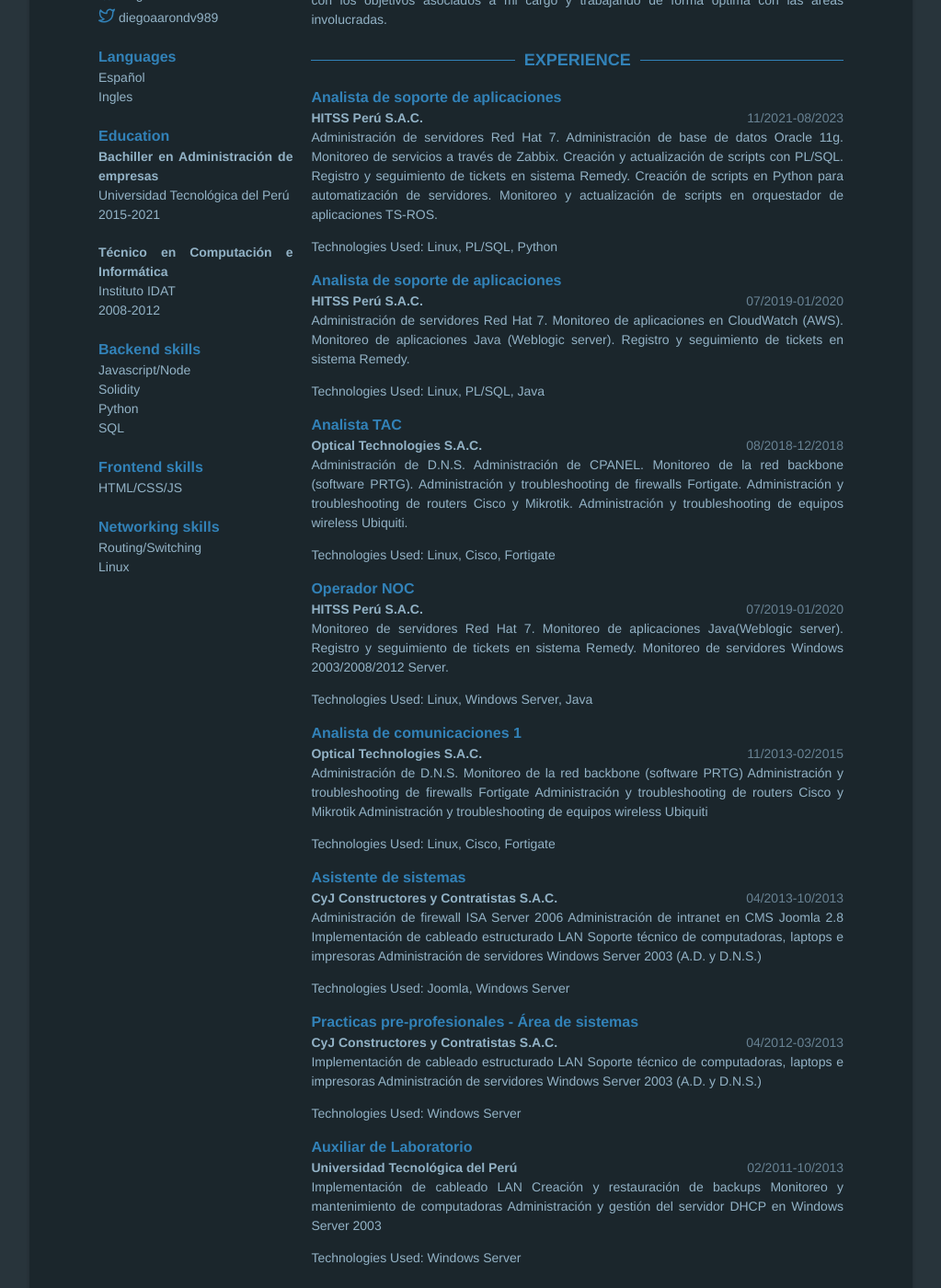
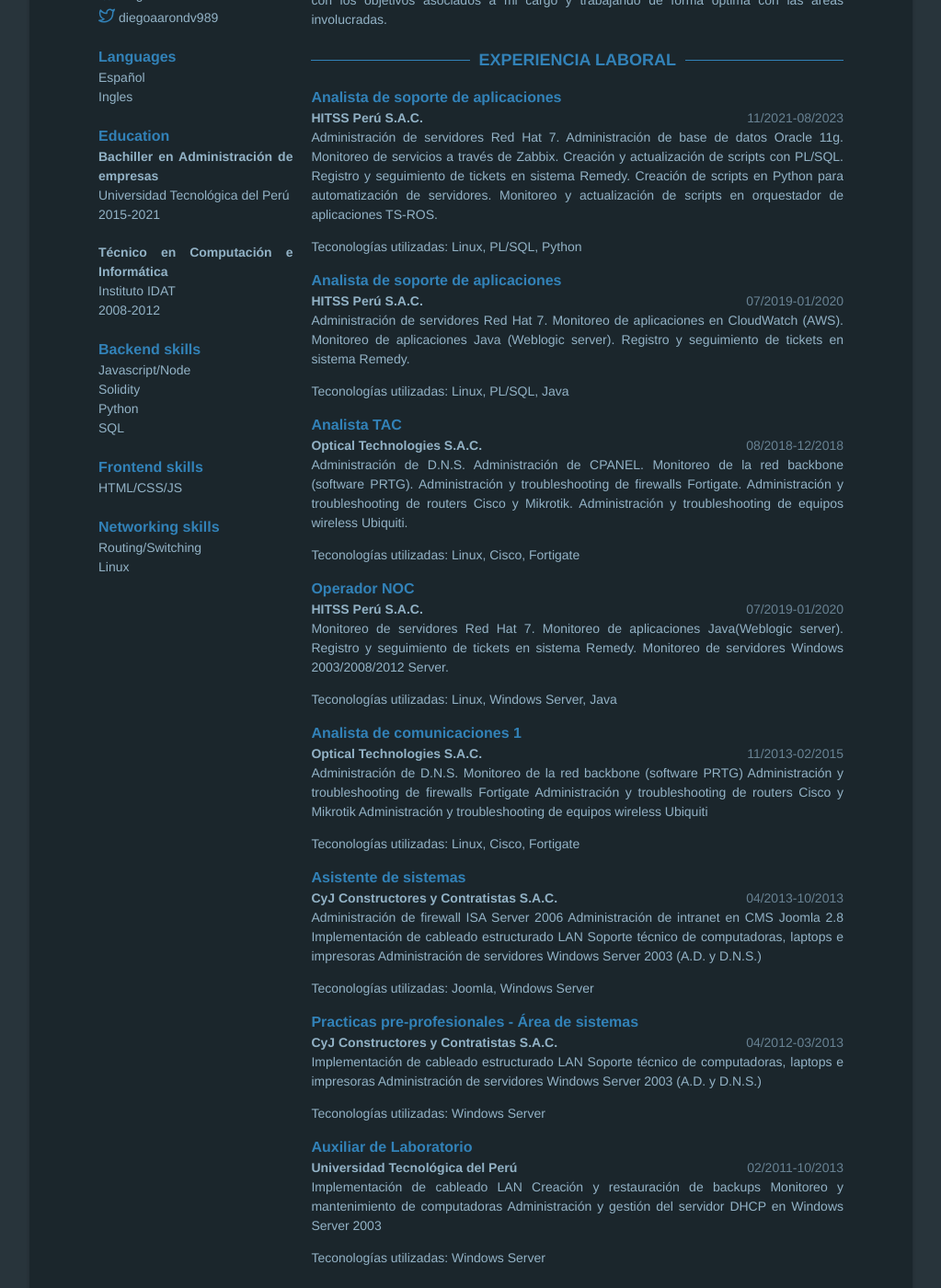
Before and after one commit to diegoaaron/cv, a Jekyll site: the page built from index.html, in a window 1280 px wide and 1400 px high, scrolled down 285 px. Shown: the whole window at 92% size, without its empty margins (128-1151 px from the left). Built offline with Jekyll 4.4.1, drawn with Linux system fonts in a browser that asks for light colours; some of the changed text lies outside the part shown.

Commit message:
update includes pages

```diff
--- a/_includes/career-profile.html
+++ b/_includes/career-profile.html
@@ -1,7 +1,7 @@
 {% assign profile = site.data.data.profile %}
 {% if profile %}
 <section class="career-profile">
-    <h2 class="title">Career Profile</h2>
+    <h2 class="title">Acerca de mí</h2>
     <div class="details">{{profile}}</div>
 </section>
 {% endif %}
--- a/_includes/experience.html
+++ b/_includes/experience.html
@@ -1,7 +1,7 @@
 {% assign experience = site.data.data.experience %}
 {% if experience %}
 <section class="experiance">
-    <h2 class="title">Experience</h2>
+    <h2 class="title">Experiencia Laboral</h2>
     {% for exp in experience %}
         <div class="experience-item">
             <div class="role">
@@ -12,7 +12,7 @@
                 <span class="time">{{exp.time}}</span>
             </div>
             <div class="details">{{exp.details}}</div>
-            <p class="technologies">Technologies Used: {{exp.technologies_used}}</p>
+            <p class="technologies">Teconologías utilizadas: {{exp.technologies_used}}</p>
         </div>
 
     {% endfor %}
```
